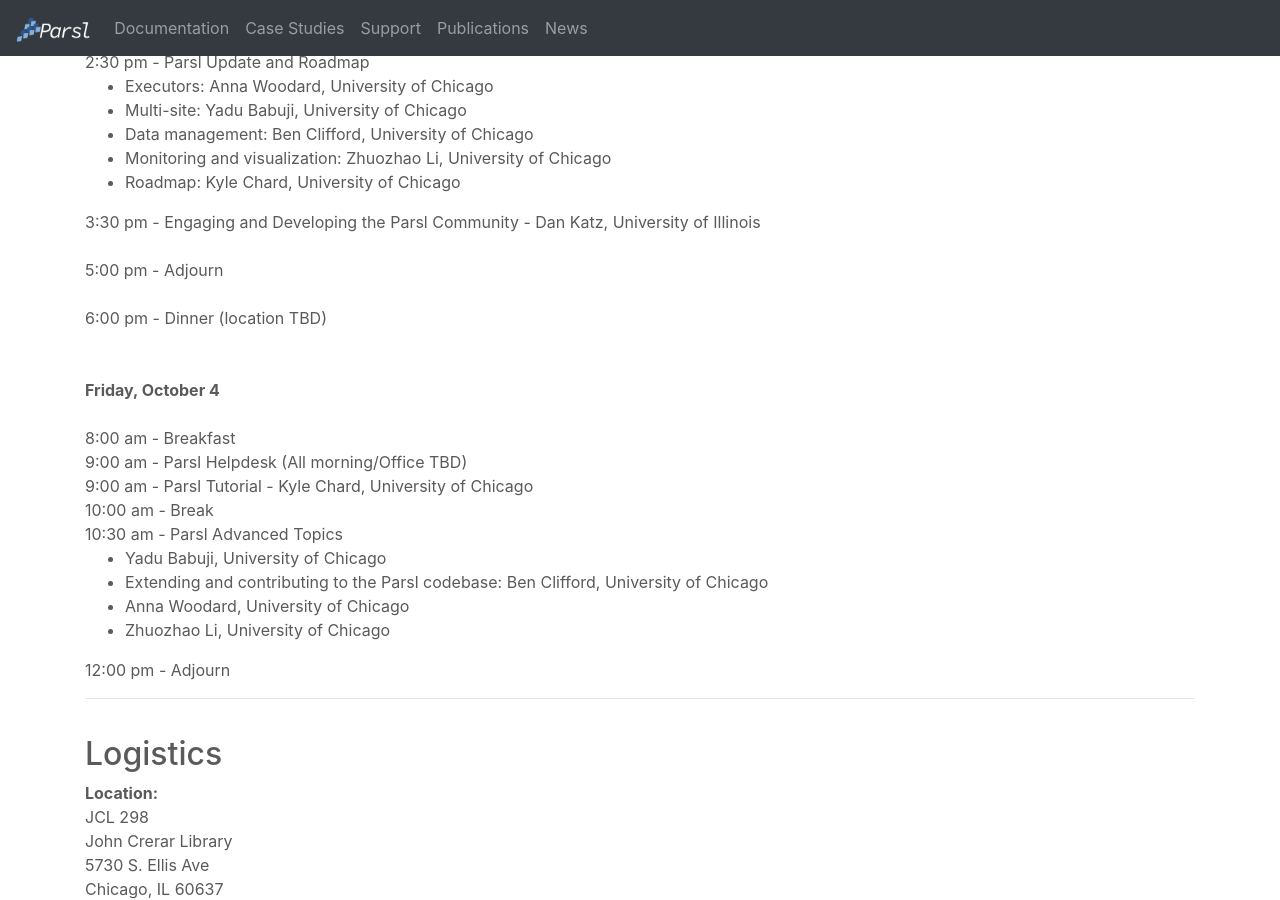
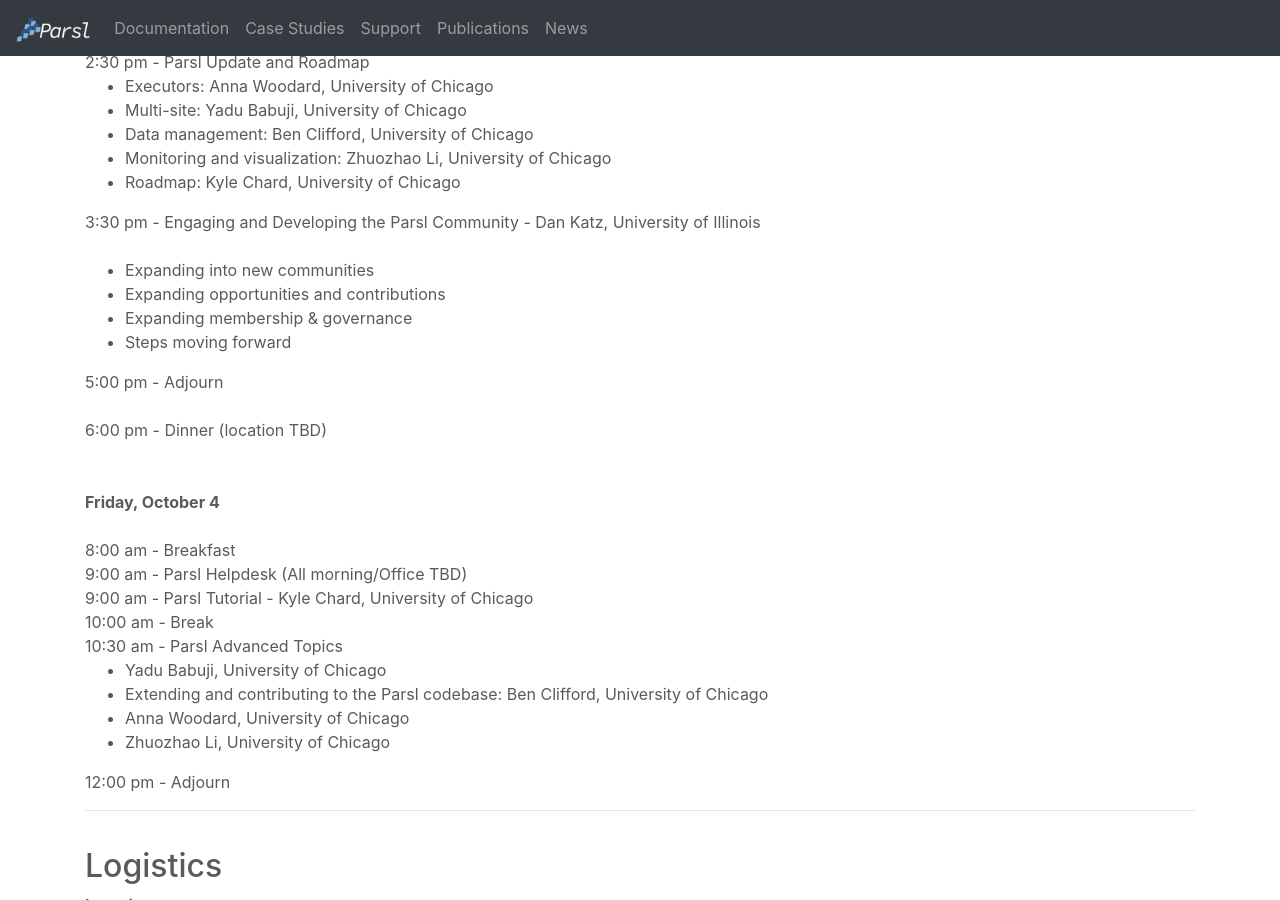
Before and after one commit to Parsl/parsl.github.io, a Jekyll site: the page built from parsl_meeting.html, in a window 1280 px wide and 900 px high, scrolled down 1161 px. Built offline with Jekyll 4.4.1, drawn with Linux system fonts in a browser that asks for light colours.

Commit message:
adding community session details

```diff
--- a/parsl_meeting.html
+++ b/parsl_meeting.html
@@ -83,6 +83,12 @@
       </ul>
 
       3:30 pm - Engaging and Developing the Parsl Community - Dan Katz, University of Illinois  <br /><br />
+      <ul>
+        <li> Expanding into new communities
+        <li> Expanding opportunities and contributions
+        <li> Expanding membership & governance
+        <li> Steps moving forward
+      </ul>
 
       5:00 pm - Adjourn <br /><br />
 
```
